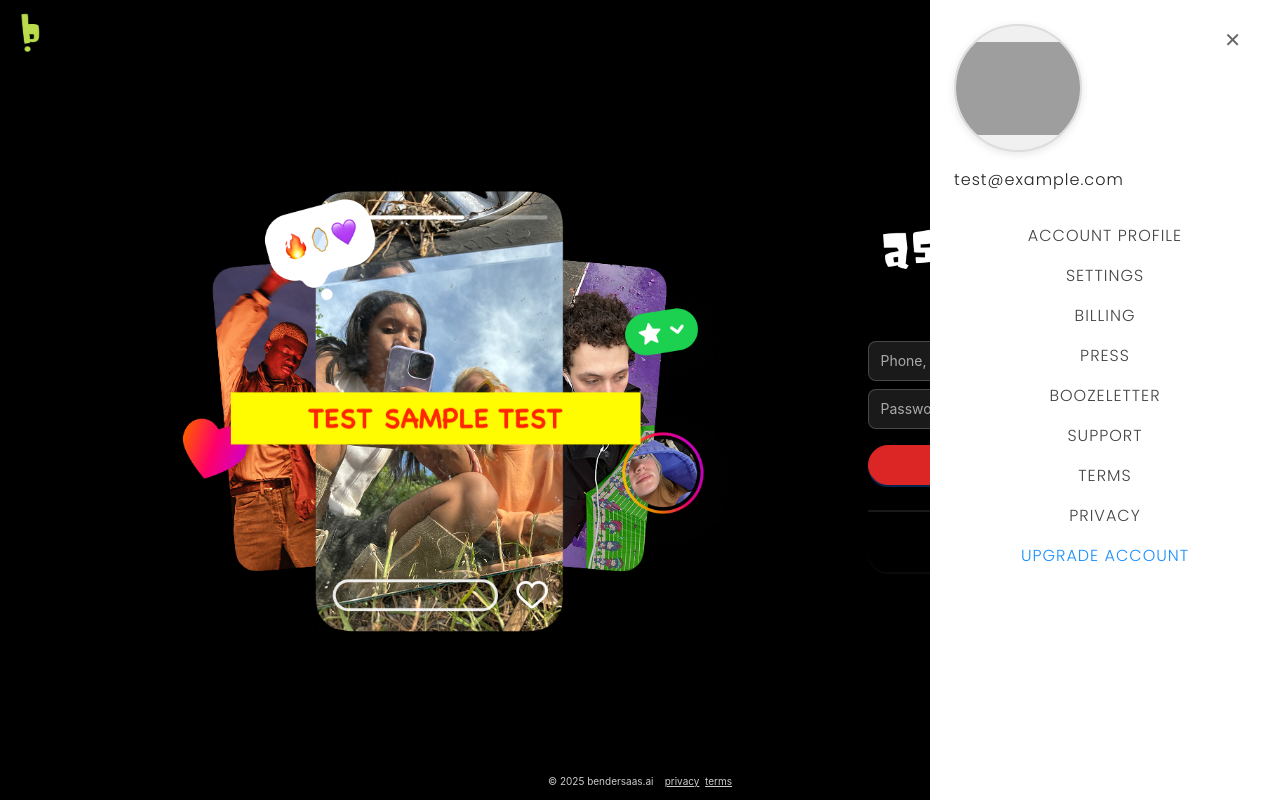
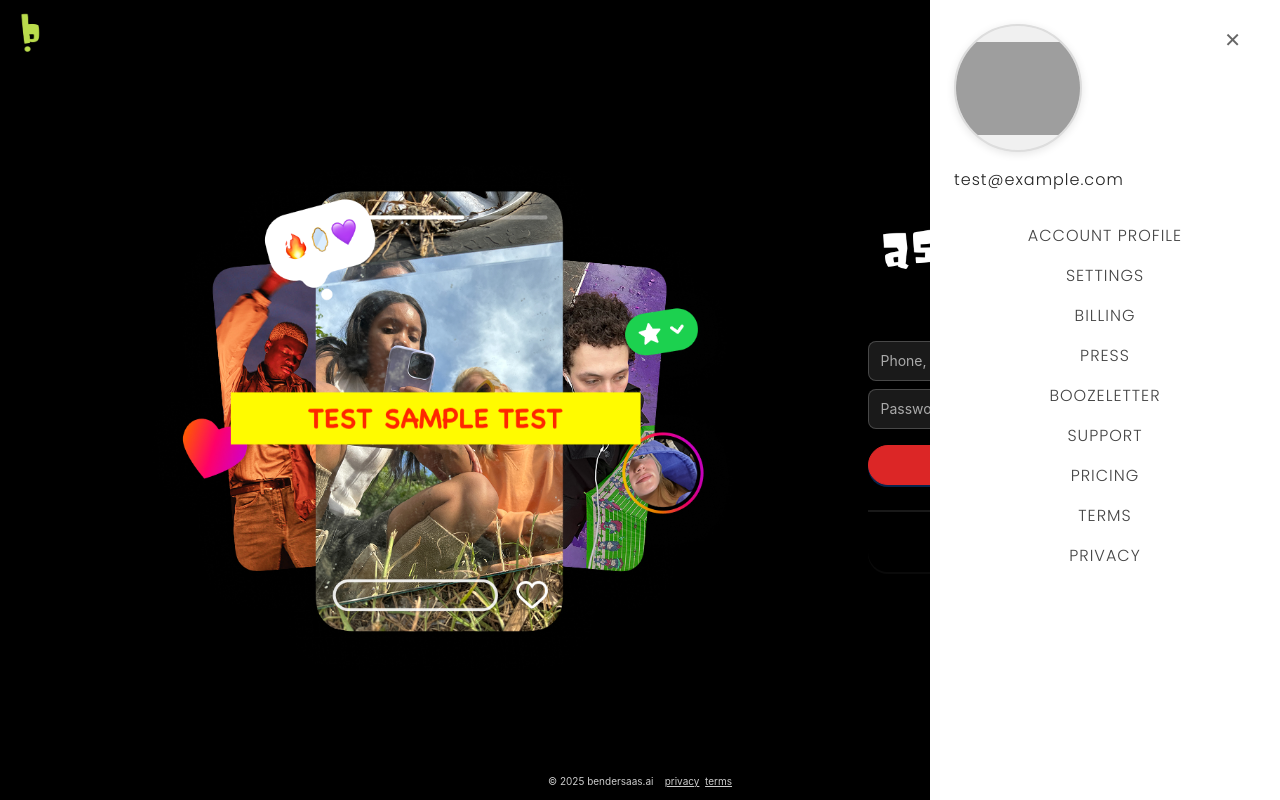
Before and after one commit to davidsparrow/v-search-10, a React (Vite) app: page / in a window 1280 px wide. Both pictures are taken after a click on the button 1244 px from the left and 32 px from the top of the page. Built offline with nearby package versions, Linux system fonts and the light colour scheme; grey boxes are pictures that could not be loaded.

Commit message:
Update ProfileMenuTemplate - Add PRICING link below SUPPORT (navigates to /pricing) - Link TERMS to /terms route - Link PRIVACY to /privacy route - Remove UPGRADE ACCOUNT text link

```diff
--- a/src/components/menus/ProfileMenuTemplate.tsx
+++ b/src/components/menus/ProfileMenuTemplate.tsx
@@ -1,5 +1,6 @@
 import { useState } from 'react'
 import { Button } from 'antd'
+import { useNavigate } from 'react-router-dom'
 import { AvatarComponent } from '../AvatarComponent'
 import { useCloudStore } from '../../store/cloudStore'
 import { getTierDisplayName, getTierPrice, AskBenderTier } from '../../types/askbender'
@@ -18,6 +19,7 @@ export function ProfileMenuTemplate({
   customContent
 }: ProfileMenuTemplateProps) {
   const { user } = useCloudStore()
+  const navigate = useNavigate()
   const [activeTab, setActiveTab] = useState('links')
 
   if (!isVisible) return null
@@ -241,7 +243,22 @@ export function ProfileMenuTemplate({
                     textTransform: 'uppercase',
                     letterSpacing: '1px'
                   }}
-                  onClick={() => console.log('Terms clicked')}
+                  onClick={() => navigate('/pricing')}
+                >
+                  Pricing
+                </span>
+                <span
+                  style={{
+                    color: '#444',
+                    fontFamily: 'Poppins, sans-serif',
+                    fontSize: '16px',
+                    fontWeight: '300',
+                    cursor: 'pointer',
+                    textDecoration: 'none',
+                    textTransform: 'uppercase',
+                    letterSpacing: '1px'
+                  }}
+                  onClick={() => navigate('/terms')}
                 >
                   Terms
                 </span>
@@ -256,29 +273,12 @@ export function ProfileMenuTemplate({
                     textTransform: 'uppercase',
                     letterSpacing: '1px'
                   }}
-                  onClick={() => console.log('Privacy clicked')}
+                  onClick={() => navigate('/privacy')}
                 >
                   Privacy
                 </span>
 
-                {/* User-level specific items */}
-                {userLevel === 'fresh_meat' && (
-                  <span
-                    style={{
-                      color: '#1890ff',
-                      fontFamily: 'Poppins, sans-serif',
-                      fontSize: '16px',
-                      fontWeight: '300',
-                      cursor: 'pointer',
-                      textDecoration: 'none',
-                      textTransform: 'uppercase',
-                      letterSpacing: '1px'
-                    }}
-                    onClick={() => console.log('Upgrade clicked')}
-                  >
-                    Upgrade Account
-                  </span>
-                )}
+                {/* User-level specific items removed */}
 
                 {/* Custom content if provided */}
                 {customContent}
```
Also changed, not shown: 3 other files (tests, documents, lock files or other folders).
